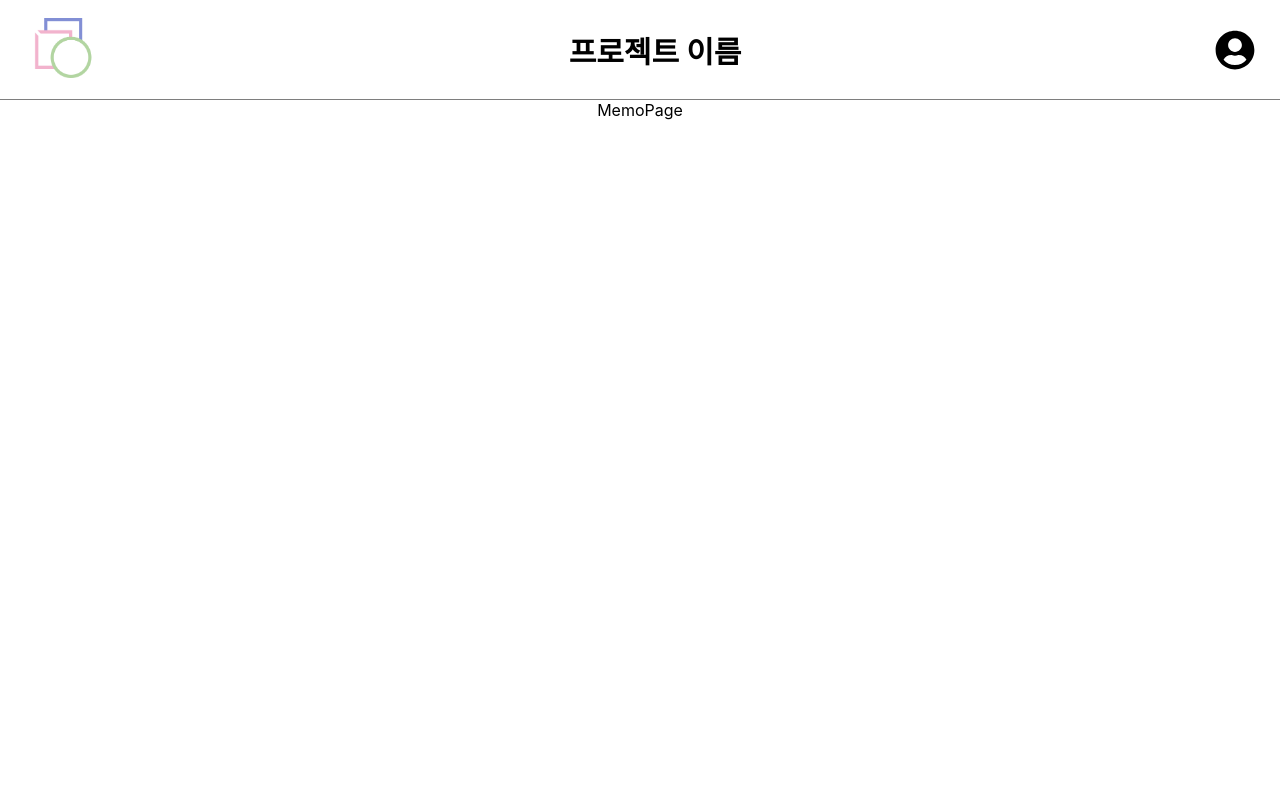
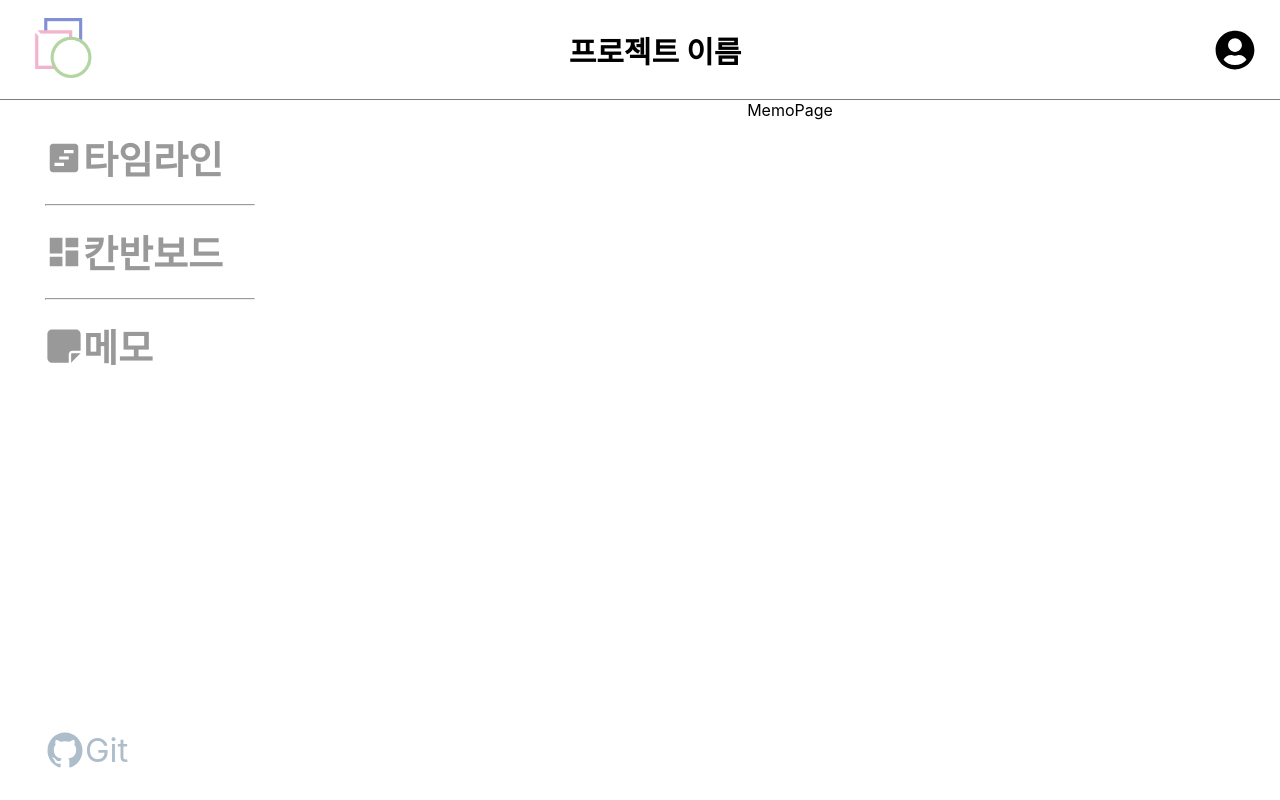
Before and after one commit to SoftwareEngineering-jnu1/AgileSupportProgram, a React (Create React App) app: page /memo in a window 1280 px wide. Built offline with nearby package versions, Linux system fonts and the light colour scheme.

Commit message:
design: 페이지 너비 조절

```diff
--- a/src/components/features/Layout/index.tsx
+++ b/src/components/features/Layout/index.tsx
@@ -2,12 +2,16 @@ import styled from "styled-components";
 import { Outlet } from "react-router-dom";
 
 import Header, { HEADER_HEIGHT } from "../Header";
+import Menubar from "../Menubar";
 
 export const Layout = () => (
   <Wrapper>
     <Header />
     <InnerWrapper>
-      <Outlet />
+      <Menubar />
+      <Content>
+        <Outlet />
+      </Content>
     </InnerWrapper>
   </Wrapper>
 );
@@ -16,13 +20,20 @@ export default Layout;
 
 const Wrapper = styled.div`
   width: 100%;
+  height: 100%;
   position: relative;
 `;
 
 const InnerWrapper = styled.div`
   width: 100%;
+  height: 100%;
+  display: flex;
   position: absolute;
   top: 0;
   left: 0;
   margin-top: ${HEADER_HEIGHT};
 `;
+
+const Content = styled.div`
+  width: calc(100vw - 300px);
+`;
```
